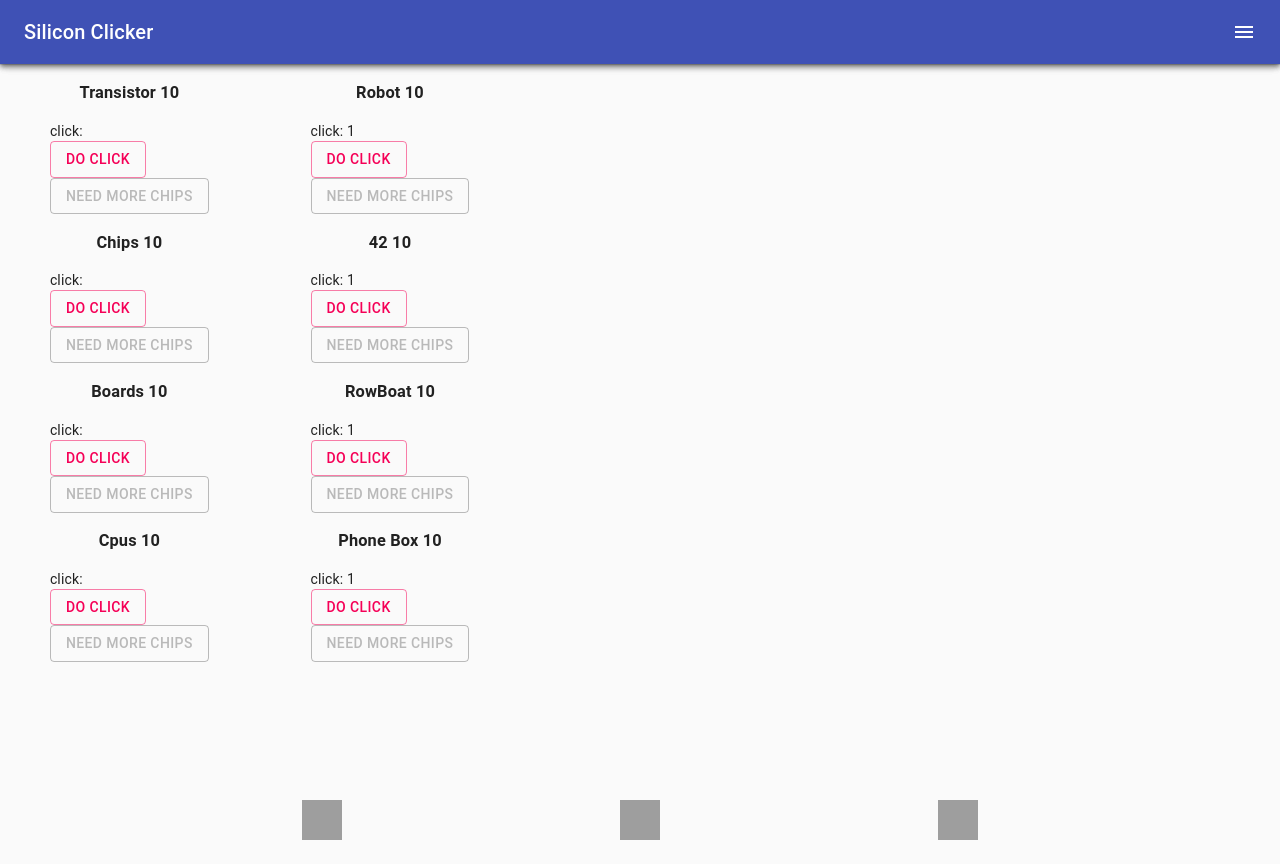
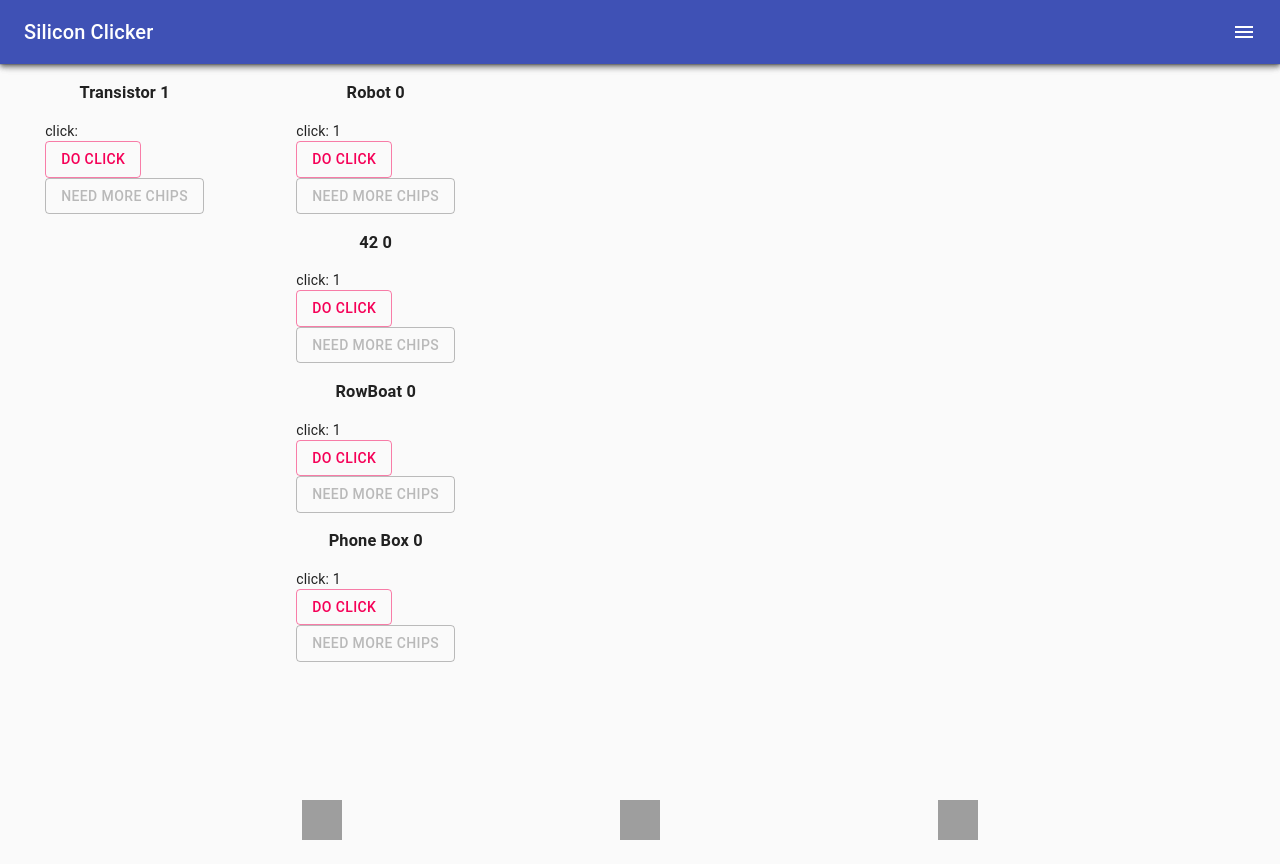
Before and after one commit to JR1994-CA/two, a React (Create React App) app in the folder tsclient/: page / in a window 1280 px wide. Built offline with nearby package versions, Linux system fonts and the light colour scheme; grey boxes are pictures that could not be loaded.

Commit message:
started unlocks

```diff
--- a/tsclient/src/App.tsx
+++ b/tsclient/src/App.tsx
@@ -1,28 +1,29 @@
 import {Container, Divider} from "@material-ui/core";
 import Block from "./components/Block";
+import Blocklock from "./components/Block/Blocklock";
 import {Grid} from "@material-ui/core";
 import NavBar from "./components/Navbar";
 import pie from "./OtherStuff/Holding"
 import Footer from "./components/Footer";
 import Drawer from "./components/Layout";
 import SimpleModal from "./components/Login Signup";
+
 function App() {
 
     return (
         <>
-
             <NavBar/>
-
             <Divider/>
             <Grid container>
                 <Grid item>
+
+                    <Blocklock/>
+
                     {/*Dynamically input blocks?*/}
-                  {/*<Block curr_block={"Transistor"} costFun={(upgrade) => (upgrade + 20) * 2} curr_count={objodata}/>*/}
-                  {/*<Block curr_block={"Boards"} costFun={(upgrade) => (upgrade + 20) * 2} curr_count={objodata}/>*/}
-                  <Block data={pie.trans} pie={pie}/>
-                  <Block data={pie.chips} pie={pie}/>
-                  <Block data={pie.boards} pie={pie}/>
-                  <Block data={pie.cpus} pie={pie}/>
+                    {/*<Block data={pie.trans} pie={pie}/>*/}
+                    {/*<Block data={pie.chips} pie={pie}/>*/}
+                    {/*<Block data={pie.boards} pie={pie}/>*/}
+                    {/*<Block data={pie.cpus} pie={pie}/>*/}
                 </Grid>
                 <Grid item>
                     <Block data={pie.robot} pie={pie}/>
--- a/tsclient/src/OtherStuff/Holding.tsx
+++ b/tsclient/src/OtherStuff/Holding.tsx
@@ -2,17 +2,17 @@ import Data, {upgrade} from "./Util";
 
 class pie {
     static chips: Data = new Data("Chips", {
-        chips: () => {
-        }, boards: () => {
-        }, cpus: () => {
-        }
+        chips: (val:number) => (20 + val) * 2,
+         boards: (val:number) =>  Math.round((5 + val ) * 1.5),
+        cpus: (val:number) => (1 + val) * 1.001
+
     });
 
     static boards: Data = new Data("Boards", {
         chips: () => {
         }, boards: () => {
         }, cpus: () => {
-        }
+        },
     });
 
     static trans: Data = new Data("Transistor", {
@@ -20,7 +20,7 @@ class pie {
         }, boards: () => {
         }, cpus: () => {
         }
-    });
+    }, 1 );
 
     static cpus: Data = new Data("Cpus", {
         chips: () => {
--- a/tsclient/src/OtherStuff/Util.tsx
+++ b/tsclient/src/OtherStuff/Util.tsx
@@ -2,9 +2,10 @@ import pie from "./Holding"
 
 class data
 {
-    constructor(name = "TEST" ,  funcCosts:object)
+    constructor(name = "TEST" ,  funcCosts:object , qty:number = 0)
     {
         this.name = name;
+        this.qty = qty
     }
 
     costs =
--- /dev/null
+++ b/tsclient/src/components/Block/Blocklock.tsx
@@ -0,0 +1,30 @@
+import React from "react";
+import Block from "./index";
+import pie from "../../OtherStuff/Holding"
+
+function Blocklock(props:any)
+{
+
+
+    if(pie.trans.qty > 0)
+        return <Block data={pie.trans} pie={pie}/>
+
+        // if(pie.chips.qty)
+        // {
+        //     return <Block data={pie.chips} pie={pie}/>
+        // }
+        //
+        // if(pie.boards.qty) {
+        //    return <Block data={pie.boards} pie={pie}/>
+        // }
+        //
+        // if(pie.cpus.qty) {
+        //     return <Block data={pie.cpus} pie={pie}/>
+        // }
+
+    return <h1></h1>;
+
+}
+
+
+export default Blocklock;
```
Also changed, not shown: tsclient/src/components/Block/index.tsx (+4 -5 lines), 1 other file (tests, documents, lock files or other folders). Lines whose indentation alone changed are shown as unchanged.
